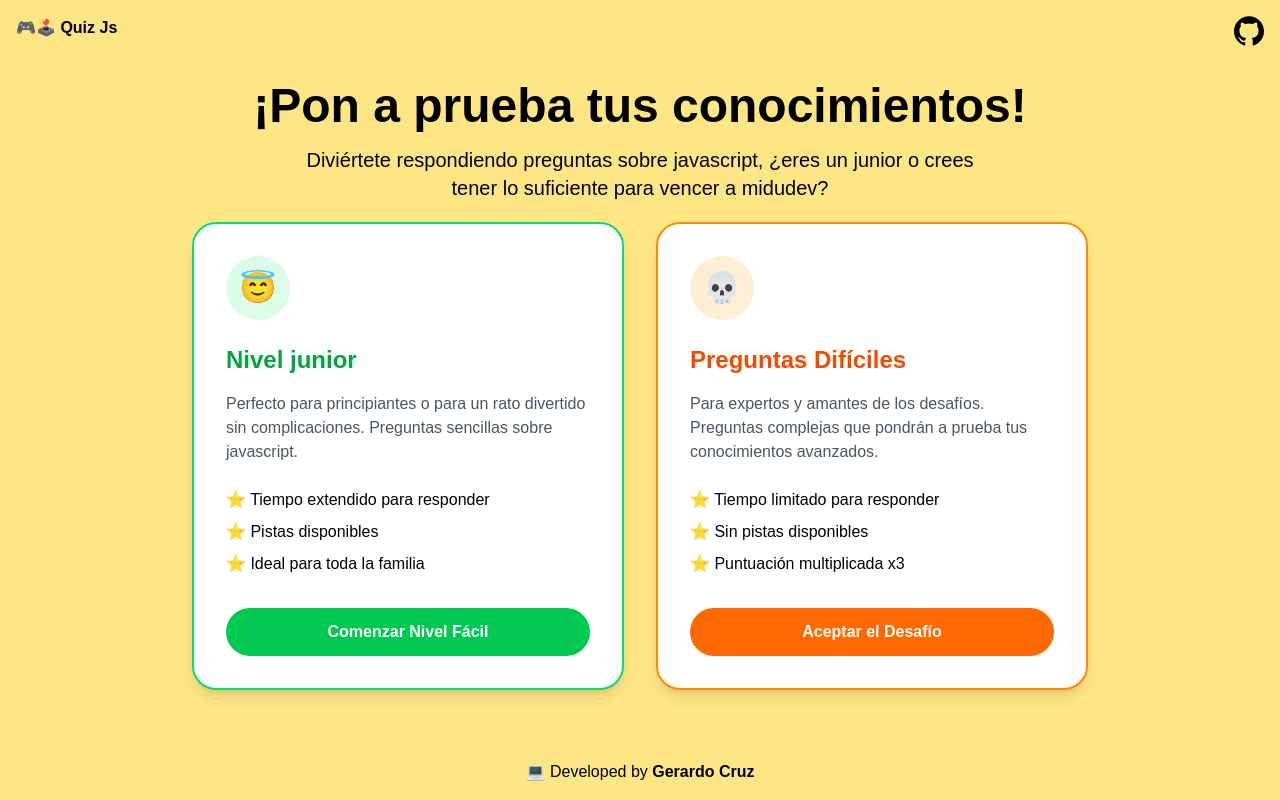
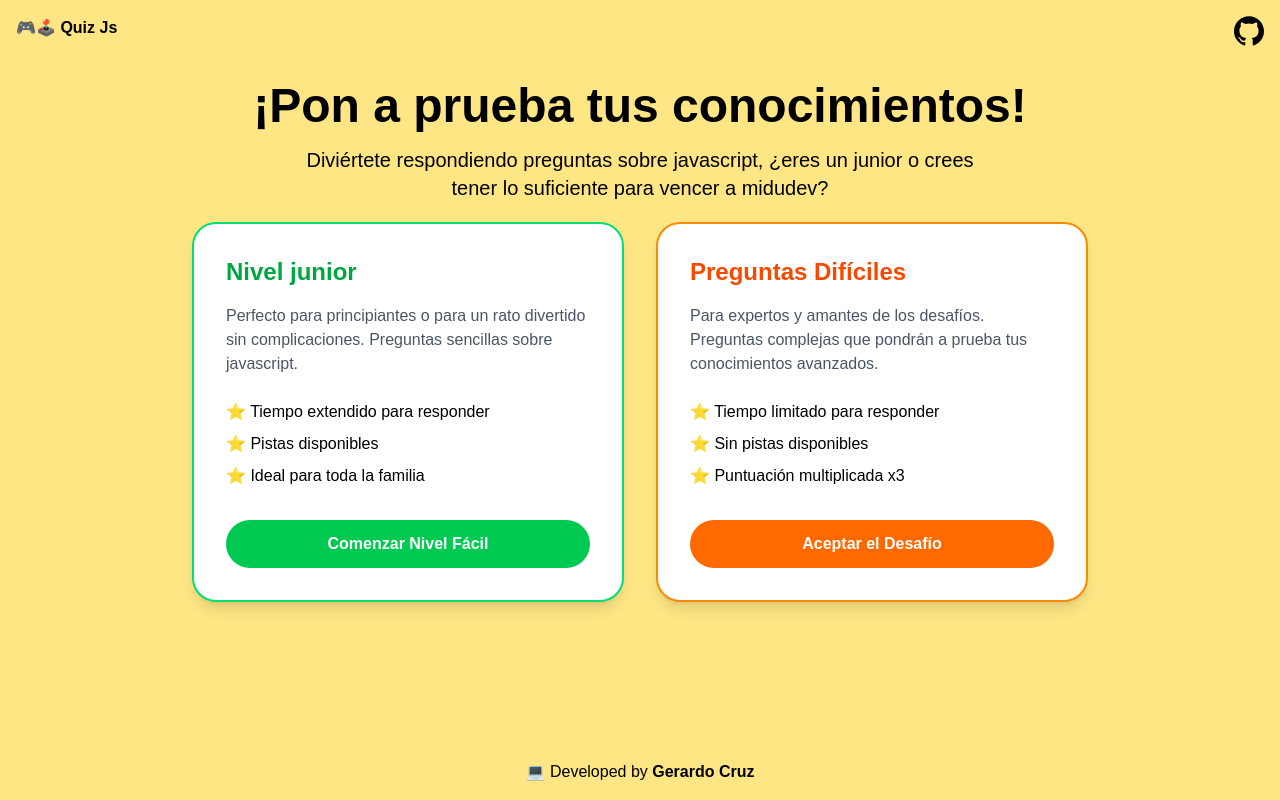
Before and after one commit to gerardocrr/quiz-js, a Next.js app: page / in a window 1280 px wide. Built offline with nearby package versions, Linux system fonts and the light colour scheme.

Commit message:
remove decorative icons from CardJunior and CardMidu components

```diff
--- a/components/card-junior.tsx
+++ b/components/card-junior.tsx
@@ -3,9 +3,6 @@ import Link from "next/link";
 export default function CardJunior() {
   return (
     <div className="bg-white rounded-3xl p-8 shadow-lg hover:shadow-xl transition-all hover:-translate-y-2 border-2 border-green-400">
-      <div className="bg-green-100 rounded-full w-16 h-16 flex items-center justify-center mb-6">
-        <span className="text-3xl">😇</span>
-      </div>
       <h3 className="text-2xl font-bold text-green-600 mb-4">Nivel junior</h3>
       <p className="text-gray-600 mb-6">
         Perfecto para principiantes o para un rato divertido sin complicaciones.
--- a/components/card-midu.tsx
+++ b/components/card-midu.tsx
@@ -3,9 +3,6 @@ import Link from "next/link";
 export default function CardMidu() {
   return (
     <div className="bg-white rounded-3xl p-8 shadow-lg hover:shadow-xl transition-all hover:-translate-y-2 border-2 border-orange-400">
-      <div className="bg-orange-100 rounded-full w-16 h-16 flex items-center justify-center mb-6">
-        <span className="text-3xl">💀</span>
-      </div>
       <h3 className="text-2xl font-bold text-orange-600 mb-4">
         Preguntas Difíciles
       </h3>
```
